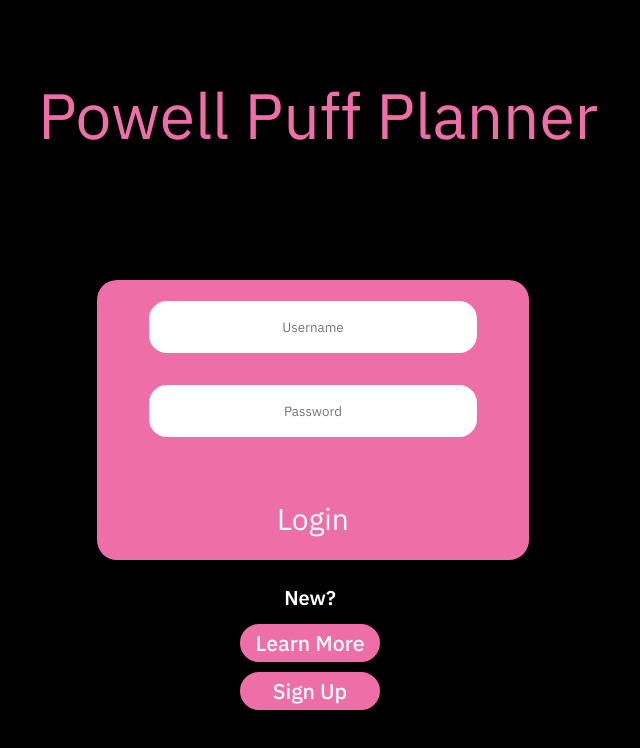
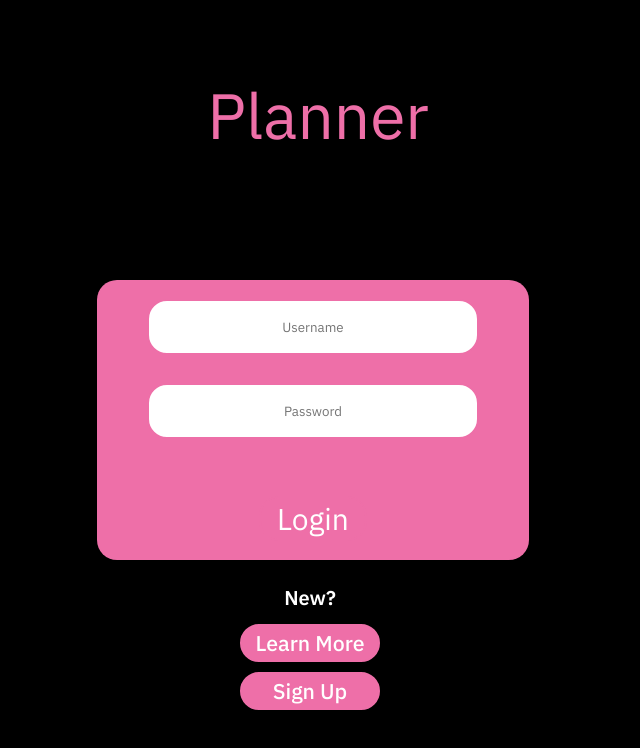
Before and after one commit to Vedant2812/Vedant_University_Planner, a plain HTML site: page source/login.html in a window 1280 px wide. Shown: the whole page, without its empty margins (330-970 px from the left). Drawn offline with Linux system fonts and the light colour scheme.

Commit message:
Update login.html

```diff
--- a/source/login.html
+++ b/source/login.html
@@ -1,10 +1,10 @@
 <!DOCTYPE html>
 <html lang="en">
     <head>
-        <title>Powell Puff Planner</title>
-        <meta name="description" content="Powell Puff Planner">
-        <meta name="author" content="Powell Puff Group 38">
-        <meta name="keywords" content="Powell Puff Planner, Powell Puff, Planner">
+        <title>Planner</title>
+        <meta name="description" content="Planner">
+        <meta name="author" content="Uni_planner">
+        <meta name="keywords" content="Planner, University, Planner">
         <meta name="viewpoint" content="width=device-width, initial-scale=1.0">
         <link rel="icon" href="./assets/favicon.png" type="image/png">
         <!--Font Linking-->
@@ -111,7 +111,7 @@
             <!-- Main Login Page -->
             <header>
                 <h1 class="header">
-                    Powell Puff Planner
+                    Planner
                 </h1>
 
             </header>
```
